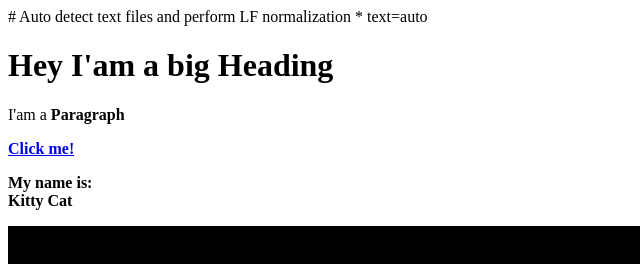
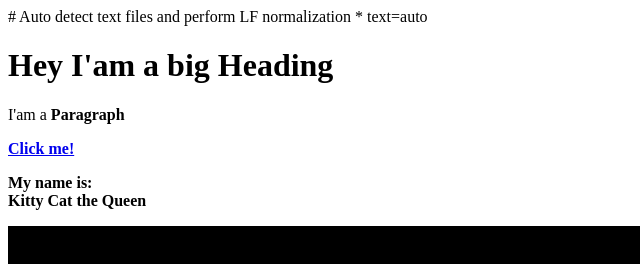
Before and after one commit to Edwardgsson/cartoon-hero, a plain HTML site: page TestCodeHTML.html in a window 1280 px wide. Shown: the top 264 px of the page, 0-640 px from the left. Drawn offline with Linux system fonts and the light colour scheme.

Commit message:
Added another name

```diff
--- a/TestCodeHTML.html
+++ b/TestCodeHTML.html
@@ -17,7 +17,7 @@
     <p> I'am a <b>Paragraph<b> </p>
     <a href="https://google.com" target="_blank" title="Let's Go to HERE!"> Click me! </a>
     <p>My name is: <br>
-    Kitty Cat
+    Kitty Cat the Queen
     </p>
     <img src="img/cat.jpg">
 </body>
```
